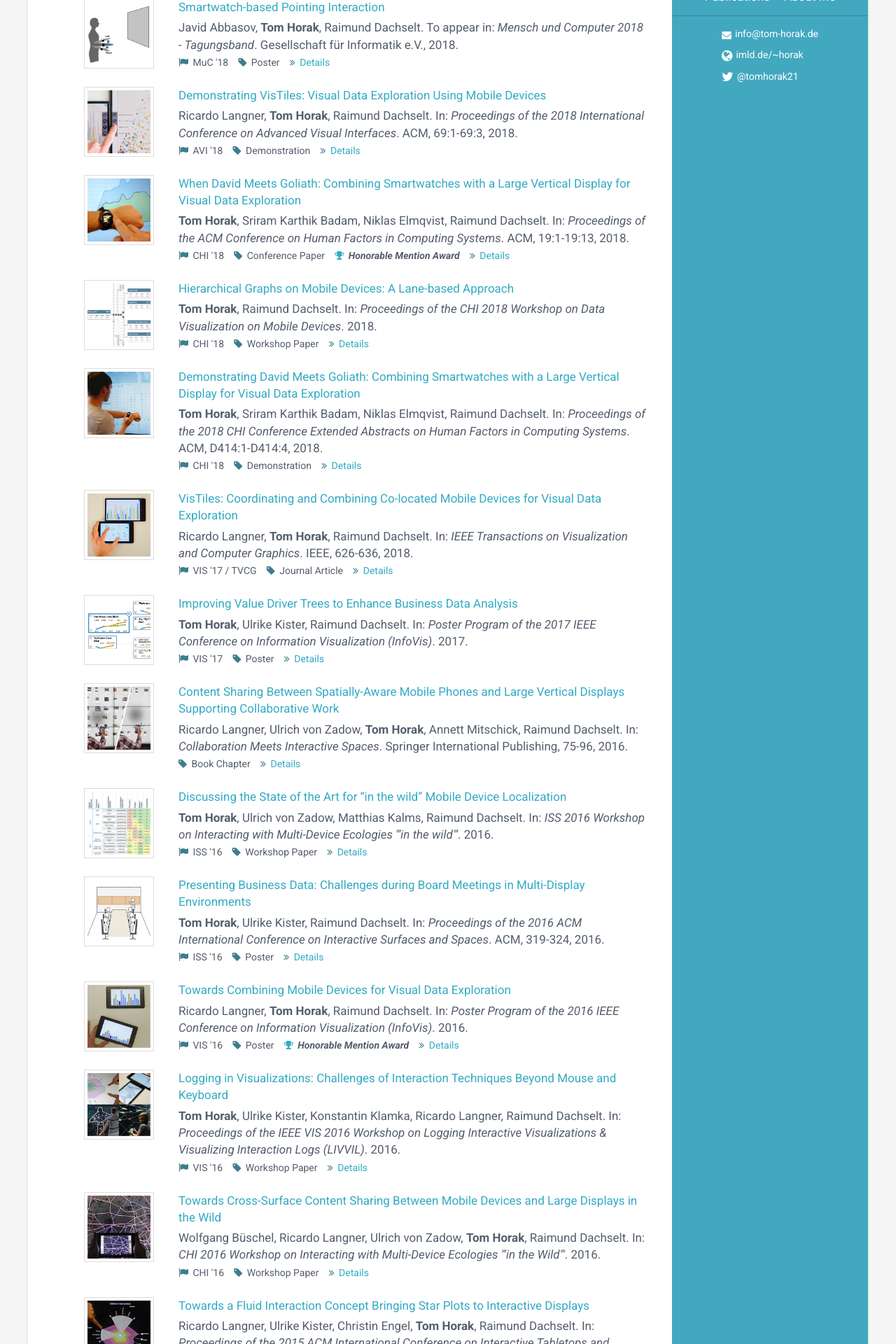
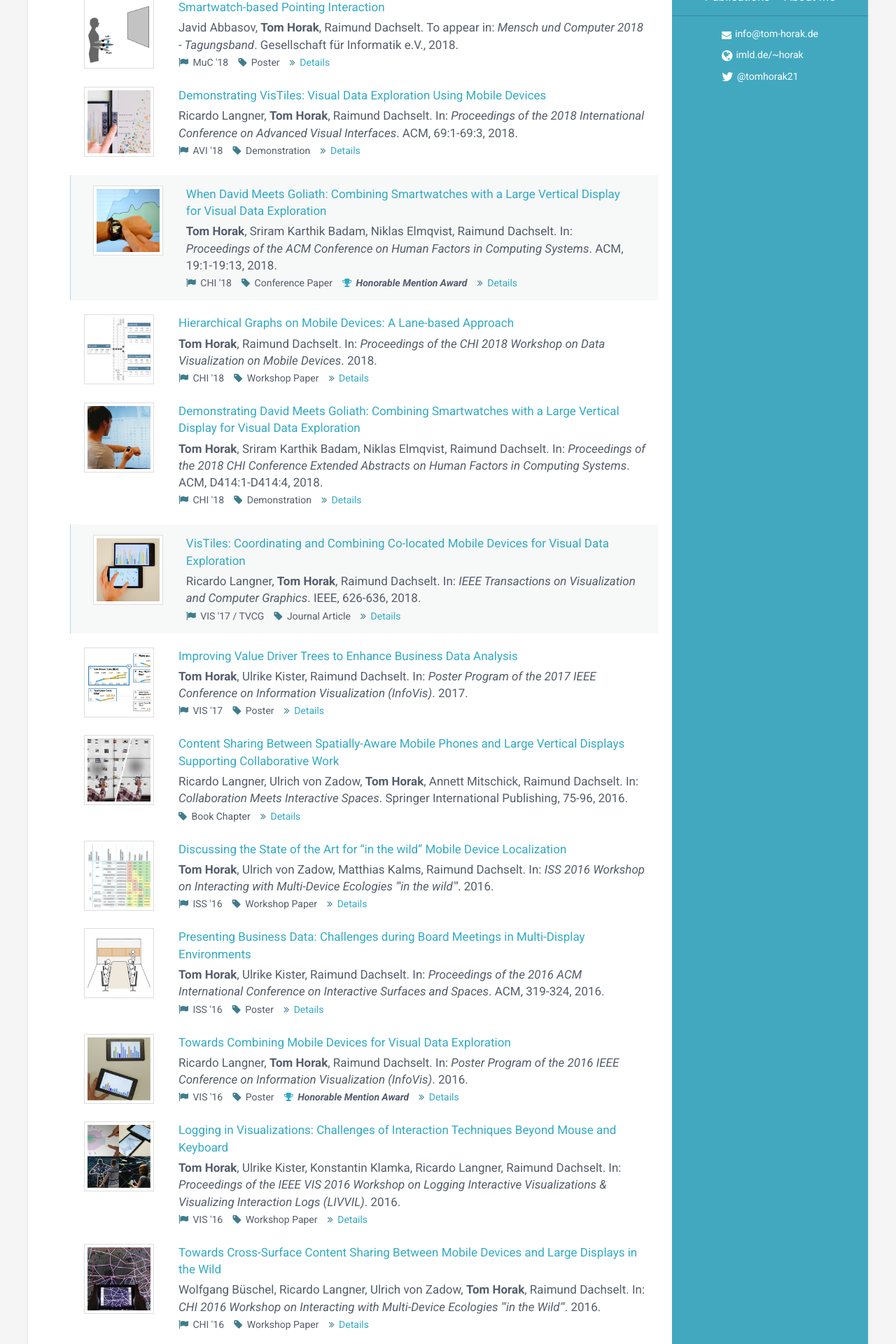
Before and after one commit to tomhorak21/tomhorak21.github.io, a Jekyll site: the page built from publications/index.md, in a window 1280 px wide. Shown: the part 309-2229 px from the top of the page at 70% size. Built offline with Jekyll 4.4.1, drawn with Linux system fonts in a browser that asks for light colours.

Commit message:
Added highlight of selected pubs in full publication list.

```diff
--- a/_layouts/publication-list.html
+++ b/_layouts/publication-list.html
@@ -21,7 +21,7 @@ layout: compress
                 <ul class="pub-list container">
                     {% assign sorted = (site.publications | sort: 'date') | reverse %}
                     {% for pub in sorted %}
-                        <li class="row">
+                        <li class="row {% if pub.selected %}selected{%endif%}">
                             <div class="col-xs-12 col-sm-3 col-lg-2">
                                 <img class="thumbnail" src="./{{ pub.date | date: "%Y" }}/{{pub.thumb}}" alt="{{pub.name}} thumbnail" width=100 height=100 />
                             </div>
--- a/assets/css/styles.css
+++ b/assets/css/styles.css
@@ -155,7 +155,7 @@ nav ul li {
   margin-bottom: 0 !important;
 }
 
-.pub-list.selected {
+.pub-list.selected, .pub-list .row.selected {
   border-left: solid thin lightblue;
   padding: 15px 15px 10px;
   background: hsla(195, 10%, 97%, 1);
```
